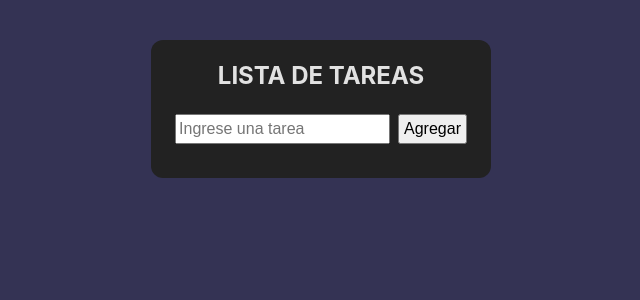
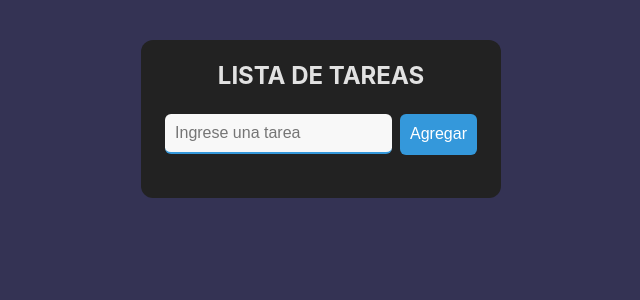
Before and after one commit to julianarrebola1591/argentina-programa-react-grupo1, a React (Vite) app in the folder proyecto-final/: page / in a window 1280 px wide. Shown: the top 300 px of the page, without its empty margins (319-959 px from the left). Built offline with nearby package versions, Linux system fonts and the light colour scheme.

Commit message:
Estilos css

```diff
--- a/proyecto-final/src/components/TaskForm/TaskForm.css
+++ b/proyecto-final/src/components/TaskForm/TaskForm.css
@@ -5,10 +5,51 @@
 
 .frm-button {
   font-size: 16px;
+  padding: 8px 10px;
+  height: 41px;
+  margin-left: 8px;
+  cursor: pointer;
+  background-color: #3498db;
+  color: #fff;
+  border: none;
+  border-radius: 6px;
+  transition: background-color 0.3s;
+  outline: none;
+}
+
+.frm-button:hover {
+  background-color: #2980b9;
+}
+
+
+
+/* .frm-button {
+  font-size: 16px;
   padding: 4px;
   margin-left: 8px;
+  cursor: pointer;
+} */
+
+.frm-button:hover {
+  opacity: .8;
 }
 
-#frm-task-input{
+#frm-task-input {
   font-size: 16px;
+  padding: 10px;
+  border: none;
+  border-bottom: 2px solid #3498db;
+  outline: none;
+  transition: border-bottom 0.3s;
+  background-color: #f8f8f8;
+  border-radius: 6px;
+  margin-bottom: 10px;
 }
+
+#frm-task-input:focus {
+  border-bottom: 2px solid #e74c3c;
+}
+
+/* #frm-task-input{
+  font-size: 16px;
+} */
--- a/proyecto-final/src/components/TaskItem/TaskItem.css
+++ b/proyecto-final/src/components/TaskItem/TaskItem.css
@@ -11,3 +11,10 @@
 .delete-icon{
   align-self: center;
 }
+
+.delete-icon:hover {
+  cursor: pointer;
+  transform: scale(1.2);
+  transition: .2s;
+  color: #943543;
+}
```
